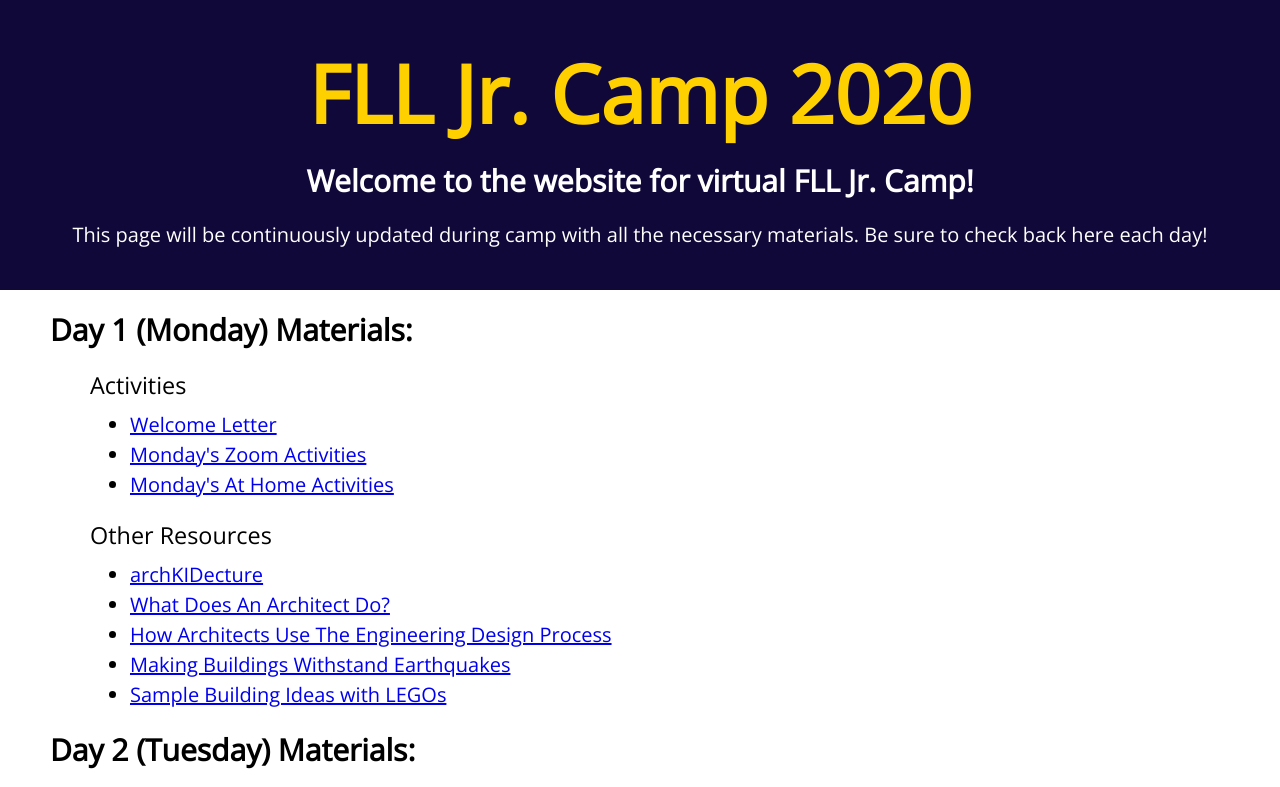
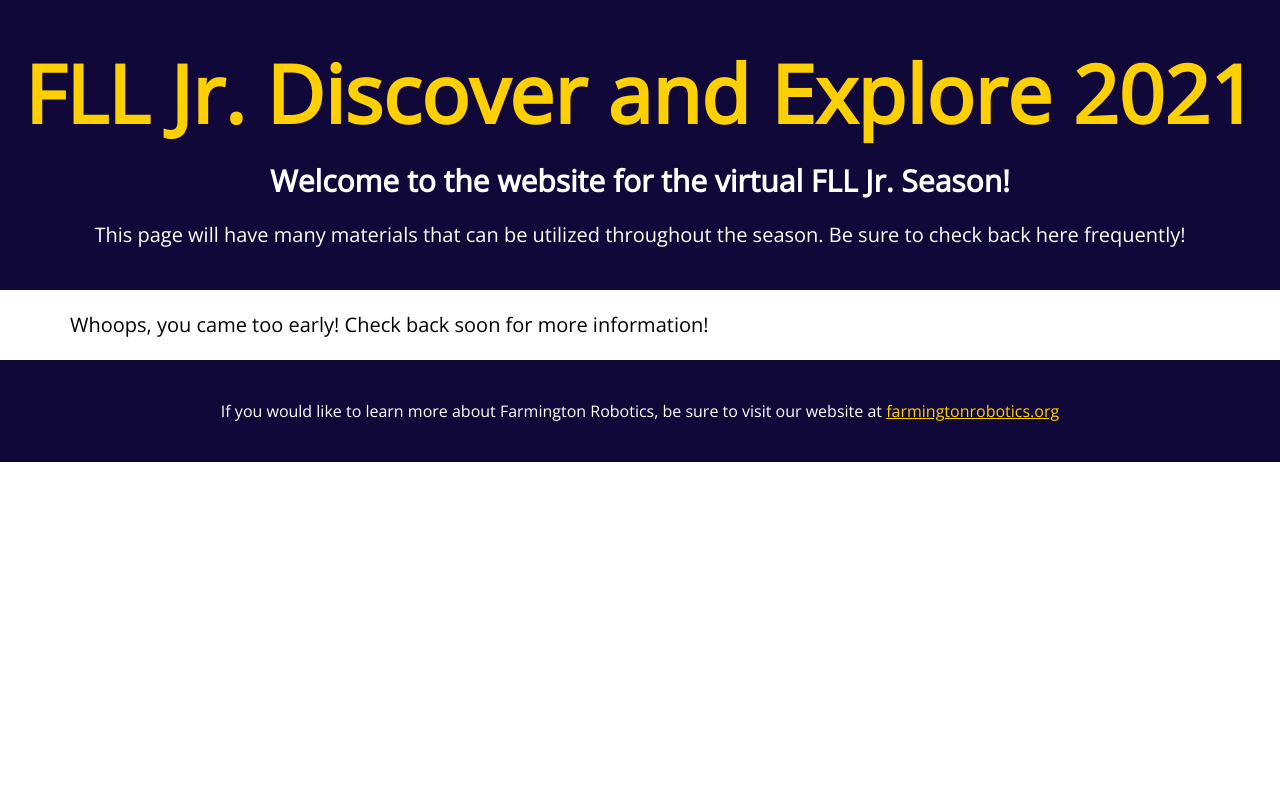
Before and after one commit to team178/flljr, a plain HTML site: page index.html in a window 1280 px wide. Shown: the top 787 px of the page. Drawn offline with nearby package versions, Linux system fonts and the light colour scheme.

Commit message:
updated page for 2021 season

```diff
--- a/index.html
+++ b/index.html
@@ -3,19 +3,25 @@
 <head>
     <meta charset="utf-8">
   <link rel="stylesheet" type="text/css" href="./styles.css">
-  <title>FLL Jr. Camp 2020</title>
+  <title>FLL Jr. 2021</title>
 </head>
 
 
 <body>
 <div id="header">
     <!-- <img src="/flljr/img/FLL-jr-logo.png" id="flljrlogo"> -->
-    <h1><a href="/flljr">FLL Jr. Camp 2020</a></h1>
-    <h2>Welcome to the website for virtual FLL Jr. Camp!</h2>
-    <p>This page will be continuously updated during camp with all the necessary materials. Be sure to check back here each day!</p>
+    <h1><a href="/flljr">FLL Jr. Discover and Explore 2021</a></h1>
+    <h2>Welcome to the website for the virtual FLL Jr. Season!</h2>
+    <p>This page will have many materials that can be utilized throughout the season. Be sure to check back here frequently!</p>
 </div>
 
 
+<div id="day">
+  <p>Whoops, you came too early! Check back soon for more information!</p>
+
+</div>
+
+<!--
 <div id="day">
   <h2>Day 1 (Monday) Materials:</h2>
   <ul>
@@ -126,6 +132,7 @@
   </ul>
 </div>
 
+-->
 
 <div id="farmingtonrobotics">
   <p>If you would like to learn more about Farmington Robotics, be sure to visit our website at <a class="website-link" target=_blank href="http://www.farmingtonrobotics.org">farmingtonrobotics.org</a></p>
```
